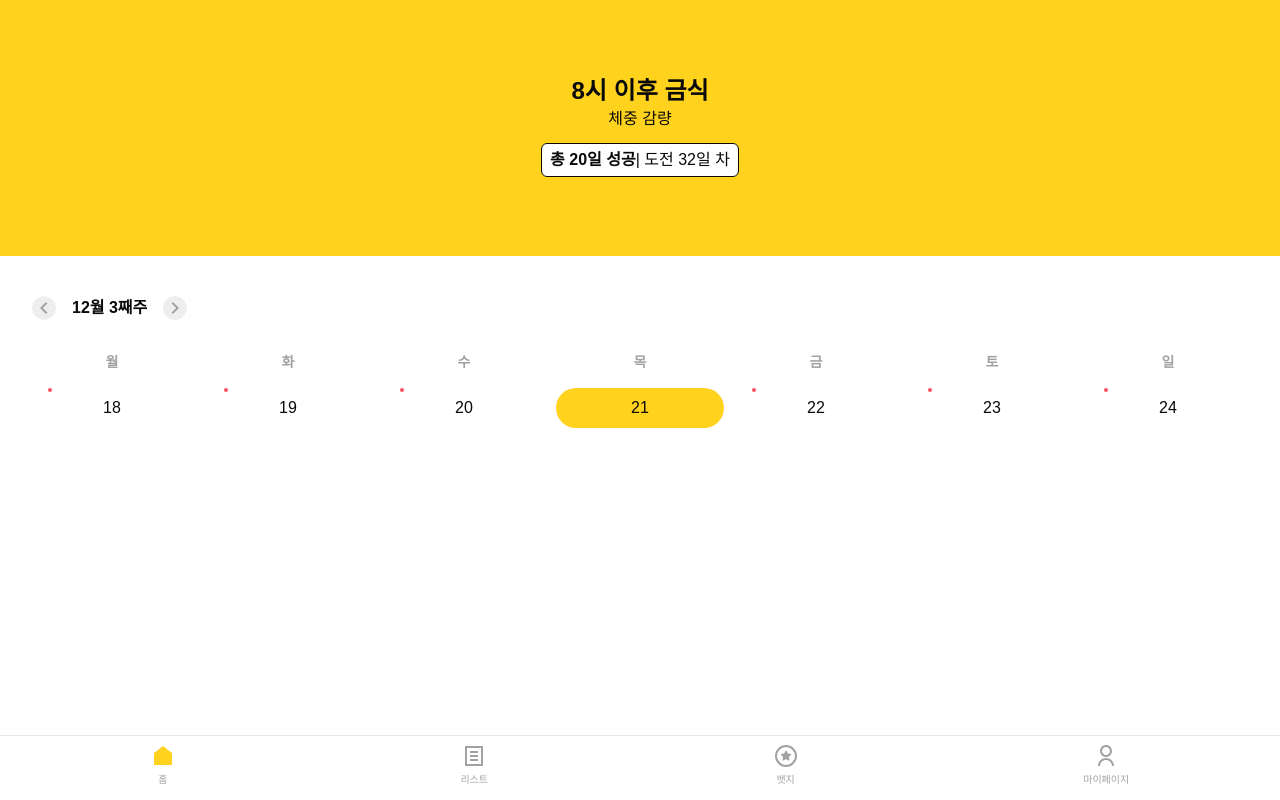
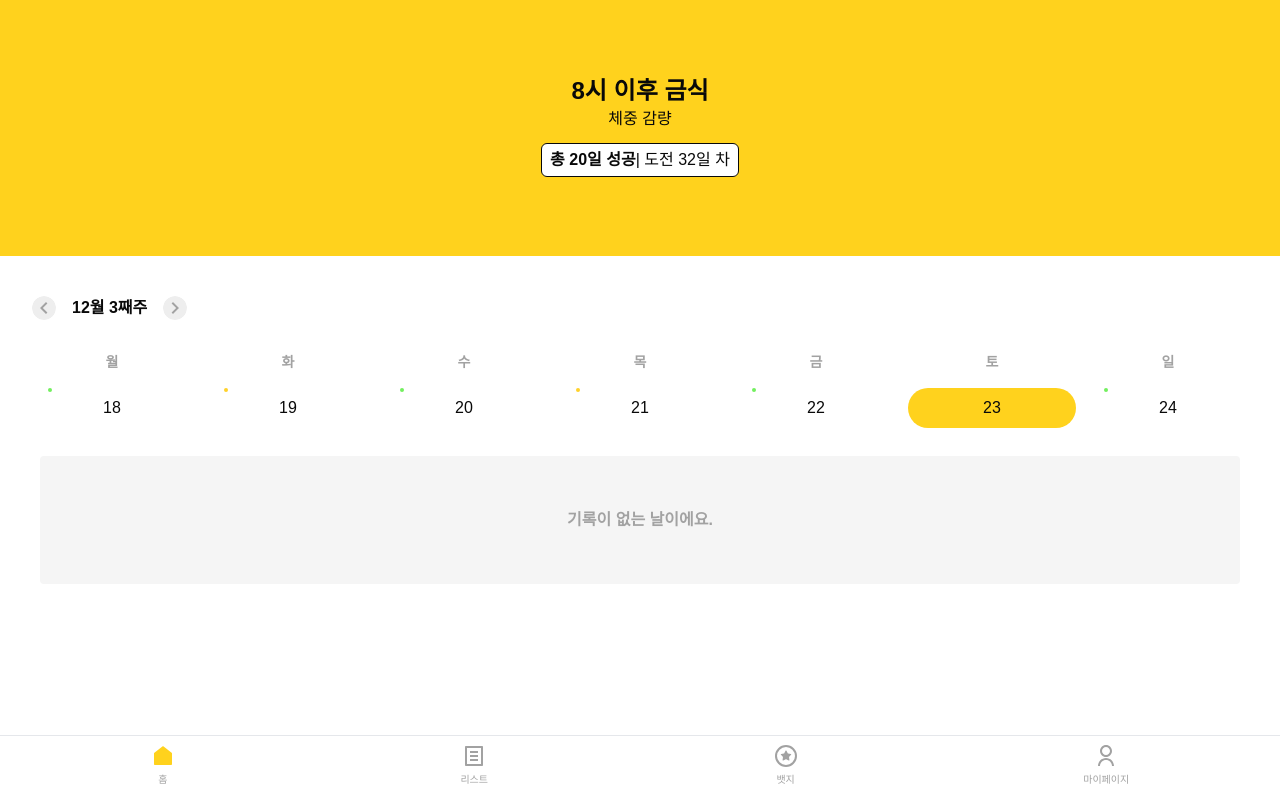
Before and after one commit to junseublim/nottodoclub_fe, a React (Vite) app: page / in a window 1280 px wide. Built offline with nearby package versions, Linux system fonts and the light colour scheme; a web font is replaced by a local one.

Commit message:
feat: add cards in home page

```diff
--- /dev/null
+++ b/src/components/atoms/Card.tsx
@@ -0,0 +1,11 @@
+import { HTMLAttributes } from "react";
+
+interface CardProps extends HTMLAttributes<HTMLDivElement> {}
+
+const Card = ({children, ...props}: CardProps ) => {
+  return <div className='bg-gray-50 rounded my-5 mx-10 h-32 flex justify-center items-center' {...props}>
+    {children}
+  </div>
+}
+
+export default Card;
--- a/src/components/atoms/buttons/PrimaryButton.tsx
+++ b/src/components/atoms/buttons/PrimaryButton.tsx
@@ -1,10 +1,10 @@
-interface ButtonProps {
-  label: string;
-  onClick?: () => void;
-}
+import { ButtonProps } from "./types";
 
-const PrimaryButton = ({label, onClick}: ButtonProps) => {
-  return <button className="bg-primary text-gray-900 text-base font-bold w-46 px-8 py-3 rounded-lg" onClick={onClick}>
+const PrimaryButton = ({ label, className, ...props }: ButtonProps) => {
+  return <button
+    className={`bg-primary text-gray-900 text-base font-bold rounded-lg ${className}`}
+    {...props}
+  >
     { label }
   </button>
 }
--- /dev/null
+++ b/src/components/atoms/buttons/SecondaryButton.tsx
@@ -0,0 +1,12 @@
+import { ButtonProps } from "./types";
+
+const SecondaryButton = ({ label, className, ...props }: ButtonProps) => {
+  return <button
+    className={`bg-gray-900 text-gray-0 text-base font-bold rounded-lg ${className}`}
+    {...props}
+  >
+    { label }
+  </button>
+}
+
+export default SecondaryButton;
--- /dev/null
+++ b/src/components/atoms/buttons/types.ts
@@ -0,0 +1,5 @@
+import { HTMLAttributes } from "react";
+
+export interface ButtonProps extends HTMLAttributes<HTMLButtonElement> {
+  label: string
+}
--- a/src/components/molecules/ArrowNavigation.tsx
+++ b/src/components/molecules/ArrowNavigation.tsx
@@ -9,7 +9,7 @@ interface ArrowNavigationProp extends HTMLAttributes<HTMLDivElement> {
 }
 
 const ArrowNavigation = ({label, className, onLeftClick, onRightClick, ...props}: ArrowNavigationProp) => {
-  return (<div className={'flex ' + className} {...props}>
+  return (<div className={`flex ${className}`} {...props}>
     <LeftArrow onClick={onLeftClick} />
     <span className="font-bold px-4">
       { label }
--- /dev/null
+++ b/src/components/molecules/Home/CardWithButton.tsx
@@ -0,0 +1,19 @@
+import Card from "@/components/atoms/Card";
+import SecondaryButton from "@/components/atoms/buttons/SecondaryButton";
+
+interface CardWithButtonProps {
+  label: string;
+  onClick: () => void;
+}
+
+const CardWithButton = ({label, onClick}: CardWithButtonProps) => {
+  return (<Card>
+    <SecondaryButton
+      className="px-8 py-2"
+      label={label}
+      onClick={onClick}
+    />
+  </Card>)
+}
+
+export default CardWithButton;
--- a/src/components/molecules/WeekCalendar.tsx
+++ b/src/components/molecules/WeekCalendar.tsx
@@ -1,19 +1,32 @@
+
+type WeekDayStatus = 'good' | 'not bad' | 'bad' | null;
+
 type WeekDay = {
   date: Date;
-  status: 'good' | 'not bad' | 'bad' | null;
+  status: WeekDayStatus
 }
 
 interface WeekCalendarProps {
   days: WeekDay[];
   selectedDate: Date;
+  onDatechange: (date: Date) => void;
 }
 
-const WeekCalendar = ({ days, selectedDate }: WeekCalendarProps) => {
+const statusBgColorMap = {
+  'good': 'bg-green-positive',
+  'not bad': 'bg-yellow-warning',
+  'bad': 'bg-red-negative'
+}
+
+const WeekCalendar = ({ days, selectedDate, onDatechange }: WeekCalendarProps) => {
   const weekDaysHeader = ['월', '화', '수', '목', '금', '토', '일']
+  const isSelected = (date: Date) => date.getTime() === selectedDate.getTime()
+  const selectedDateClass = (date: Date) => isSelected(date) ? 'rounded-full bg-primary' : ''
 
-  const isSelected = (date: Date) => date.getDate() === selectedDate.getDate()
-
-  const selectedDateClass = (date: Date) => isSelected(date) ? 'rounded-full bg-primary' : ''
+  const getDotColor = (status: WeekDayStatus) => {
+    if (status === null) return ''
+    return statusBgColorMap[status]
+  }
 
 
   return <table className="w-full border-separate border-spacing-2">
@@ -32,9 +45,10 @@ const WeekCalendar = ({ days, selectedDate }: WeekCalendarProps) => {
         <td
           className={`p-2 relative ${selectedDateClass(day.date)} max-w-1/7`}
           key={`${day.date.getTime()}_${index}`}
+          onClick={() => onDatechange(day.date)}
         >
           {
-            !isSelected(day.date) && <span className="w-1 h-1 bg-red-negative rounded-full absolute top-0 inset-x-5"></span>
+            !isSelected(day.date) && <span className={`w-1 h-1 ${getDotColor(day.status)} rounded-full absolute top-0 inset-x-5`}></span>
           }
           <span className="block text-center">{day.date.getDate()}</span>
         </td>
--- /dev/null
+++ b/src/components/organisms/AddModerationCard.tsx
@@ -0,0 +1,15 @@
+import CardWithButton from "../molecules/Home/CardWithButton";
+
+interface AdddModerationCardProps {
+  onClick: () => void;
+}
+
+
+const AdddModerationCard = ({onClick}: AdddModerationCardProps) => {
+  return (<CardWithButton
+    label="기록 추가"
+    onClick={onClick}
+  />)
+}
+
+export default AdddModerationCard;
--- a/src/components/organisms/HomeCalendar.tsx
+++ b/src/components/organisms/HomeCalendar.tsx
@@ -2,7 +2,19 @@ import useWeeklyCalendar from "@/hooks/useWeeklyCalendar";
 import ArrowNavigation from "../molecules/ArrowNavigation";
 import WeekCalendar from "../molecules/WeekCalendar";
 
-const HomeCalendar = () => {
+interface HomeCalendarProps {
+  date: Date;
+  onDateChange: (date: Date) => void;
+}
+
+const getWeekDays = (weekDays) => {
+  return weekDays.map((date, index) => ({
+    status: index % 2 === 0 ? 'good' : 'not bad',
+    date
+  }))
+}
+
+const HomeCalendar = ({date, onDateChange}: HomeCalendarProps) => {
   const {
     movePreviousWeek,
     moveNextWeek,
@@ -19,11 +31,9 @@ const HomeCalendar = () => {
       onRightClick={moveNextWeek}
     />
     <WeekCalendar
-      days={weekDays.map(date => ({
-        status: 'good',
-        date
-      }))}
-      selectedDate={new Date('2023-12-21')}
+      days={getWeekDays(weekDays)}
+      selectedDate={date}
+      onDatechange={onDateChange}
     />
   </div>);
 }
--- /dev/null
+++ b/src/components/organisms/NoModerationCard.tsx
@@ -0,0 +1,10 @@
+import Card from "../atoms/Card";
+
+const NoModerationCard = () => {
+  return (<Card>
+    <span className="text-gray-500 font-bold">기록이 없는 날이에요.</span>
+    </Card>
+  )
+}
+
+export default NoModerationCard;
--- a/src/pages/Home.tsx
+++ b/src/pages/Home.tsx
@@ -2,17 +2,28 @@ import NotToDoEmpty from '@/assets/svgs/ntd_empty.svg?react'
 import PrimaryButton from '@/components/atoms/buttons/PrimaryButton';
 import NottodoCarousel from '@/components/atoms/carousel/NottodoCarousel';
 import HomeCalendar from '@/components/organisms/HomeCalendar';
+import AddModerationCard from '@/components/organisms/AddModerationCard';
 import { useState } from 'react';
 import { useNavigate } from 'react-router-dom';
+import NoModerationCard from '@/components/organisms/NoModerationCard';
 
 const Home = () => {
   const [noNottodos] = useState(false)
+  const [date, setDate] = useState<Date>(new Date())
+  const [currentNottodo, setCurrentNottodo] = useState(null)
+  const [moderations, setModerations] = useState([])
+  const [isToday, setIsToday] = useState(false)
   const navigate = useNavigate();
 
   const addNotToDo = '낫투두 등록하기'
 
   const clickHandler = () => {
     navigate('/list/add')
+  }
+
+  const setSelectedDate = (date: Date) => {
+    console.log(date)
+    setDate(date)
   }
 
   if (noNottodos) {
@@ -28,7 +39,16 @@ const Home = () => {
 
   return <div>
     <NottodoCarousel />
-    <HomeCalendar />
+    <HomeCalendar
+      date={date}
+      onDateChange={setSelectedDate}
+    />
+    {
+      moderations.length === 0 &&
+        isToday
+        ? <AddModerationCard onClick={() => console.log('click')} />
+        : <NoModerationCard />
+    }
   </div>
 }
 
--- a/tailwind.config.js
+++ b/tailwind.config.js
@@ -12,7 +12,7 @@ export default {
         'primary-light': '#FFE683',
         'blue-accent': '#16B9FF',
         'red-negative': '#FF4F60',
-        'yello-warning': '#FFD12B',
+        'yellow-warning': '#FFD12B',
         'green-positive': '#73EF5F',
         'gray-900': '#090909',
         'gray-600': '#6F6F6F',
```
